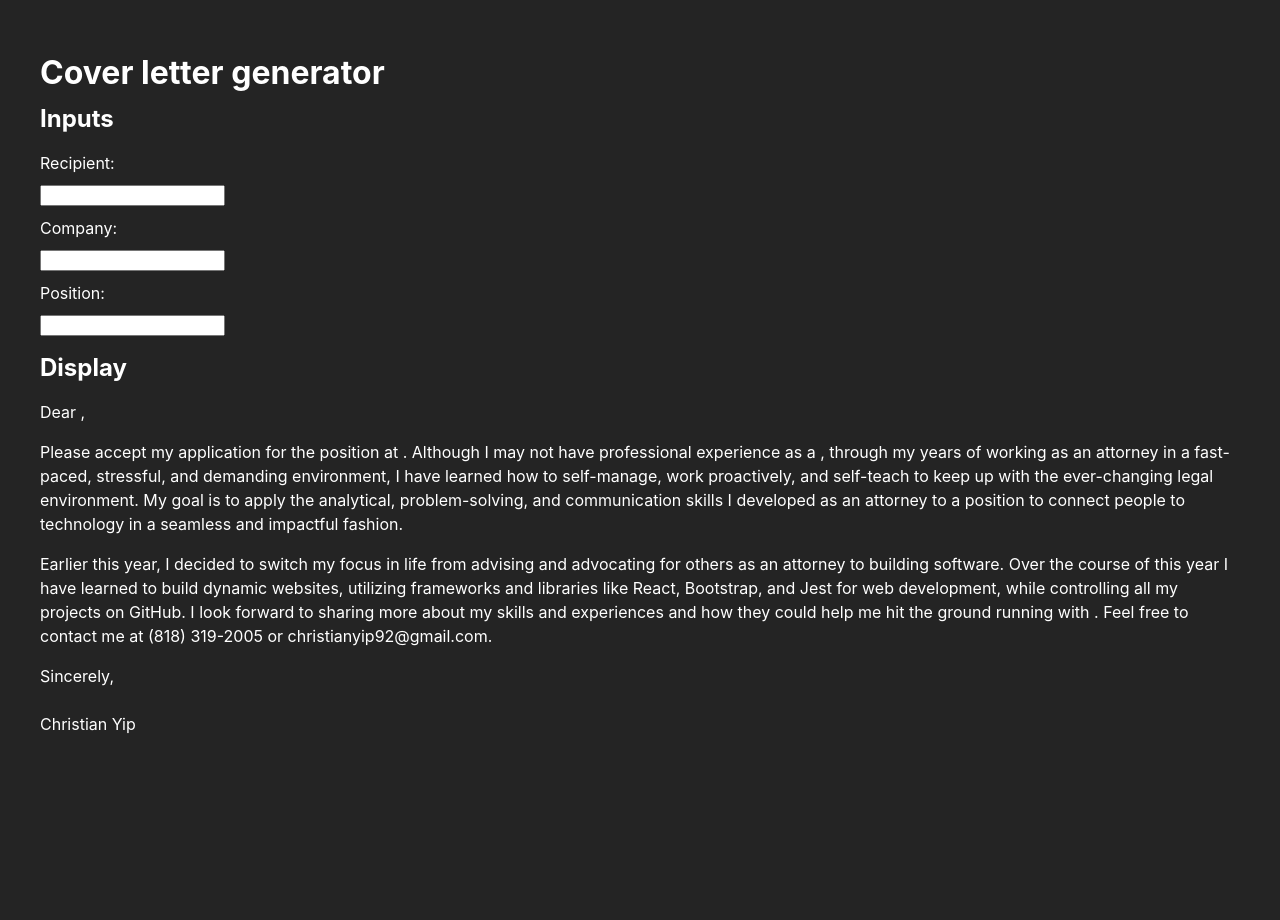
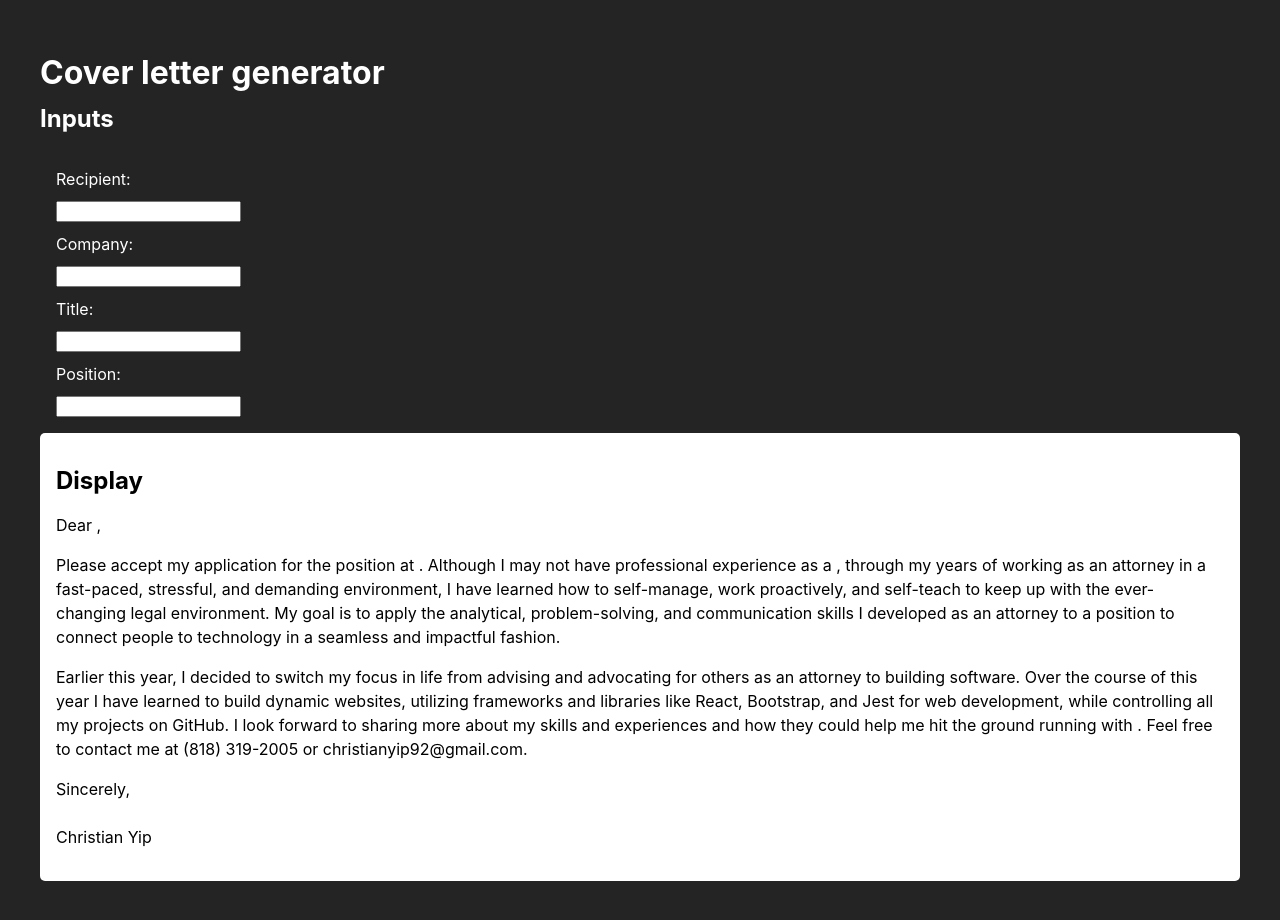
Before and after one commit to c-yip/cover-letter, a React (Vite) app: page / in a window 1280 px wide. Before the commit the page ends 800 px from the top, so only its background shows below. Built offline with nearby package versions, Linux system fonts and the light colour scheme.

Commit message:
Add input for title. Edit styling.

```diff
--- a/src/App.css
+++ b/src/App.css
@@ -9,4 +9,13 @@
   flex-direction: column;
   gap: 10px;
   max-width: fit-content;
+  padding: 1em;
 }
+
+.display {
+  background-color: white;
+  color: black;
+  padding: 1em;
+  border-radius: 5px;
+  max-width: fit-content;
+}
--- a/src/App.jsx
+++ b/src/App.jsx
@@ -6,6 +6,7 @@
   const [data, setData] = useState({
     recipient: "",
     company: "",
+    title: "",
     position: "",
   });
 
@@ -16,6 +17,23 @@
   }
 
   //edit these to change paragraphs
+
+  function paragraph1() {
+    return (
+      <p>
+        Please accept my application for the {data.title} position at{" "}
+        {data.company}. Although I may not have professional experience as a{" "}
+        {data.position}, through my years of working as an attorney in a
+        fast-paced, stressful, and demanding environment, I have learned how to
+        self-manage, work proactively, and self-teach to keep up with the
+        ever-changing legal environment. My goal is to apply the analytical,
+        problem-solving, and communication skills I developed as an attorney to
+        a {data.position} position to connect people to technology in a seamless
+        and impactful fashion.
+      </p>
+    );
+  }
+
   function paragraph2() {
     return (
       <p>
@@ -31,22 +49,6 @@
     );
   }
 
-  function paragraph1() {
-    return (
-      <p>
-        Please accept my application for the {data.position} position at{" "}
-        {data.company}. Although I may not have professional experience as a{" "}
-        {data.position}, through my years of working as an attorney in a
-        fast-paced, stressful, and demanding environment, I have learned how to
-        self-manage, work proactively, and self-teach to keep up with the
-        ever-changing legal environment. My goal is to apply the analytical,
-        problem-solving, and communication skills I developed as an attorney to
-        a {data.position} position to connect people to technology in a seamless
-        and impactful fashion.
-      </p>
-    );
-  }
-
   return (
     <div className="App">
       <h1>Cover letter generator</h1>
@@ -56,6 +58,8 @@
         <input type="text" name="recipient" onChange={handleInputChange} />
         <label htmlFor="company">Company:</label>
         <input type="text" name="company" onChange={handleInputChange} />
+        <label htmlFor="title">Title:</label>
+        <input type="text" name="position" onChange={handleInputChange} />
         <label htmlFor="position">Position:</label>
         <input type="text" name="position" onChange={handleInputChange} />
       </div>
```
